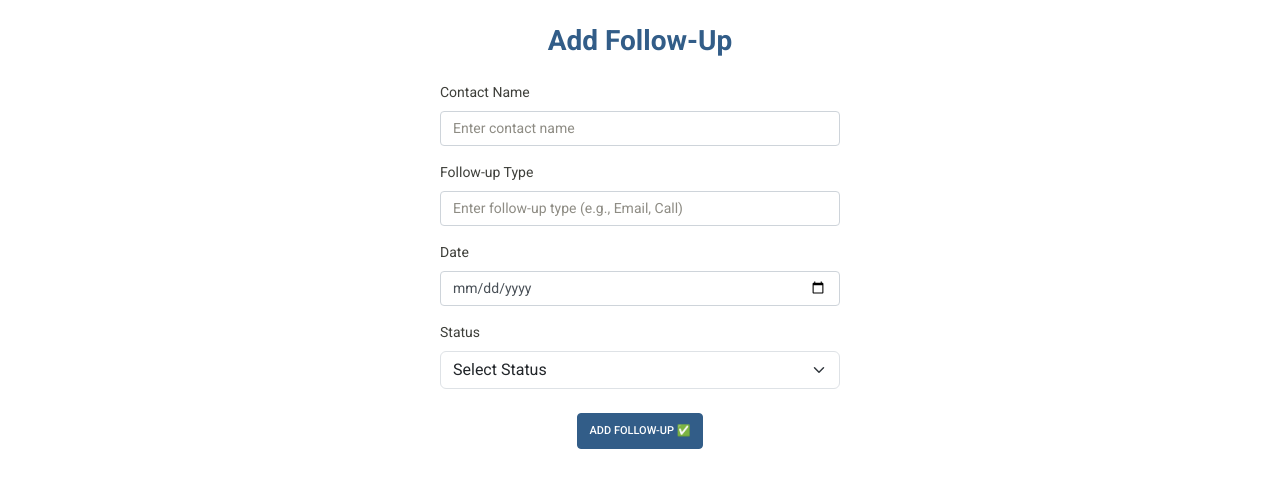
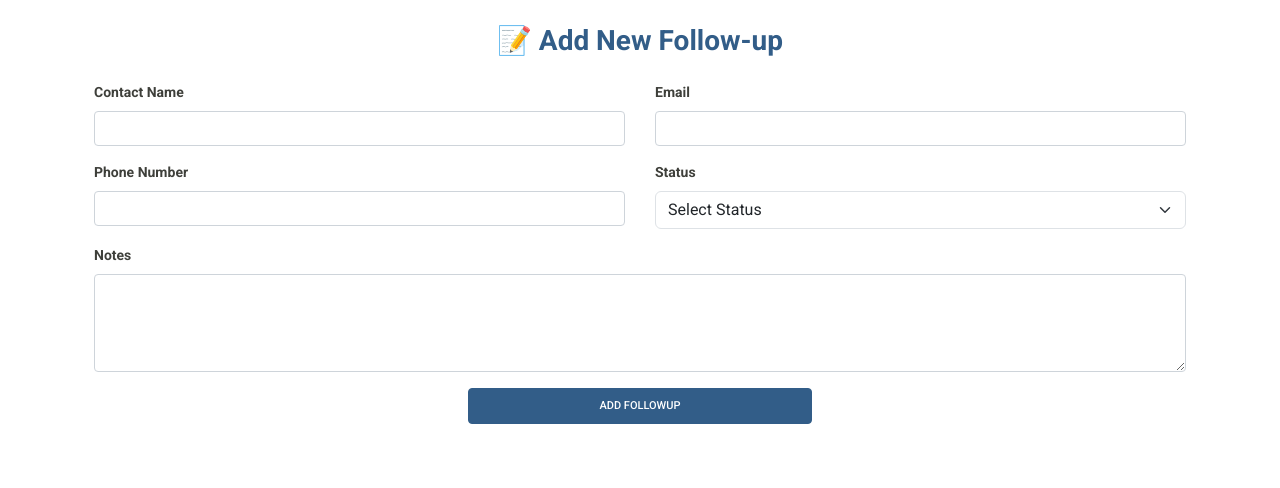
Before and after one commit to SalnaMohanan/crm-project, a React (Vite) app: page /followup-add in a window 1280 px wide. Shown: the top 488 px of the page. Built offline with nearby package versions, Linux system fonts and the light colour scheme.

Commit message:
verstionv4

```diff
--- a/src/App.jsx
+++ b/src/App.jsx
@@ -58,7 +58,9 @@ function App() {
   <Route path='/lead-view/:id' element={<Leadview/>}/>
   <Route path='/lead-edit/:id' element={<Leadedit/>}/>
 {/* followup */}
-<Route path='/follow-up' element={<Followup/>}/>
+<Route path="/follow-up" element={<Followup insidemanager={true} />} />
+<Route path="/user-follow-up" element={<Followup insidemanager={false} />} />
+
 <Route path='/followup-add' element={<Addfollowp/>}/>
 <Route path='/followup-view' element={<Viewfollowup/>}/>
 {/* customer */}
--- a/src/commponents/Sidebar.jsx
+++ b/src/commponents/Sidebar.jsx
@@ -23,10 +23,10 @@ const Sidebar = () => {
           📋 Leads
         </Link>
         {/* Uncomment these when needed */}
-         <Link to="/follow-up" className="text-light fw-semibold my-2 text-decoration-none">
+         <Link to={role === "manager" ? "/follow-up" : "/user-follow-up"} className="text-light fw-semibold my-2 text-decoration-none">
           🔄 Follow-up
         </Link>
-        <Link to="/customer" className="text-light fw-semibold my-2 text-decoration-none">
+        <Link to={role === "manager" ? "/customer" : "/user-customer"} className="text-light fw-semibold my-2 text-decoration-none">
           👤 Customers
         </Link>
       </nav>
--- a/src/commponents/followup/Addfollowp.jsx
+++ b/src/commponents/followup/Addfollowp.jsx
@@ -1,112 +1,198 @@
 import React, { useState } from "react";
-import { Container, Form, Button } from "react-bootstrap";
+import { Form, Button, Container, Row, Col } from "react-bootstrap";
 import { useNavigate } from "react-router-dom";
 
-const FollowupAdd = () => {
+const Followadd = () => {
   const navigate = useNavigate();
 
   const [followupData, setFollowupData] = useState({
     contactname: "",
-    type: "",
-    date: "",
+    email: "",
+    phone: "",
+   date:"",
     status: "",
+    notes: ""
   });
 
   const [errors, setErrors] = useState({});
 
+  // Handle Input Change
   const handleChange = (e) => {
-    const { name, value } = e.target;
-    setFollowupData({ ...followupData, [name]: value });
+    const { contactname, value } = e.target;
+    setLeadData({ ...followupData, [contactname]: value });
+    setErrors({ ...errors, [contactname]: "" });
   };
+
+
 
   const validateForm = () => {
     let newErrors = {};
-    if (!followupData.contactname.trim()) newErrors.contactname = "Contact Name is required.";
-    if (!followupData.type.trim()) newErrors.type = "Follow-up Type is required.";
-    if (!followupData.date) newErrors.date = "Date is required.";
-    if (!followupData.status) newErrors.status = "Status is required.";
+    const emailRegex = /^[^\s@]+@[^\s@]+\.[^\s@]+$/;
+    const phoneRegex = /^[0-9]{10}$/;
+    const dateRegex = /^\d{4}-\d{2}-\d{2}$/; // Basic date format validation (YYYY-MM-DD)
+
+    // Contact name validation
+    if (!followupData.contactname.trim()) newErrors.contactname = "Contact Name is required!";
+
+    // Email validation
+    if (!followupData.email.trim() || !emailRegex.test(followupData.email))
+      newErrors.email = "Valid Email is required!";
+
+    // Phone number validation
+    if (!followupData.phone.trim() || !phoneRegex.test(followupData.phone))
+      newErrors.phone = "Valid 10-digit Phone Number is required!";
+
+    // Status validation
+    if (!followupData.status) newErrors.status = "Status selection is required!";
+
+    // Notes validation
+    if (!followupData.notes.trim()) newErrors.notes = "Notes are required!";
+
+    // Date validation (Check if the date is in the correct format and not empty)
+    if (!followupData.date.trim()) {
+      newErrors.date = "Follow-up date is required!";
+    } else if (!dateRegex.test(followupData.date)) {
+      newErrors.date = "Invalid date format. Use YYYY-MM-DD.";
+    } else if (new Date(followupData.date) < new Date()) {
+      newErrors.date = "Follow-up date must be a future date.";
+    }
 
     setErrors(newErrors);
     return Object.keys(newErrors).length === 0;
   };
 
+
+  // Handle Form Submission
   const handleSubmit = (e) => {
     e.preventDefault();
     if (validateForm()) {
-      alert("Follow-up Added Successfully ✅");
-      console.log("Added Follow-up:", followupData);
-      navigate("/follow-up");
+      console.log("Follow-up Data Submitted:", followupData);
+      alert("Follow-up details added successfully!");
+
+      // Reset form
+      setFollowupData({
+        contactname: "",
+    email: "",
+    phone: "",
+   date:"",
+    status: "",
+    notes: "",
+      });
+
+      navigate("/followup");
     }
   };
 
   return (
-    <Container className="p-4 d-flex justify-content-center">
-      <div style={{ width: "400px" }}>
-        <h2 className="text-center mb-4 text-primary fw-bold">Add Follow-Up</h2>
-
+    <Container className="p-4">
+      <h2 className="text-center mb-4 text-primary fw-bold">📝 Add New Follow-up</h2>
       <Form onSubmit={handleSubmit}>
-          <Form.Group className="mb-3">
-            <Form.Label>Contact Name</Form.Label>
+        {/* Name & Email */}
+        <Row className="mb-3">
+          <Col md={6}>
+            <Form.Group>
+              <Form.Label className="fw-bold">Contact Name</Form.Label>
               <Form.Control
                 type="text"
                 name="contactname"
                 value={followupData.contactname}
                 onChange={handleChange}
-              placeholder="Enter contact name"
                 isInvalid={!!errors.contactname}
+                required
               />
               <Form.Control.Feedback type="invalid">{errors.contactname}</Form.Control.Feedback>
             </Form.Group>
+          </Col>
+          <Col md={6}>
+            <Form.Group>
+              <Form.Label className="fw-bold">Email</Form.Label>
+              <Form.Control
+                type="email"
+                name="email"
+                value={followupData.email}
+                onChange={handleChange}
+                isInvalid={!!errors.email}
+                required
+              />
+              <Form.Control.Feedback type="invalid">{errors.email}</Form.Control.Feedback>
+            </Form.Group>
+          </Col>
+        </Row>
 
-          <Form.Group className="mb-3">
-            <Form.Label>Follow-up Type</Form.Label>
+        {/* Phone & Source */}
+        <Row className="mb-3">
+          <Col md={6}>
+            <Form.Group>
+              <Form.Label className="fw-bold">Phone Number</Form.Label>
               <Form.Control
                 type="text"
-              name="type"
-              value={followupData.type}
+                name="phone"
+                value={followupData.phone}
                 onChange={handleChange}
-              placeholder="Enter follow-up type (e.g., Email, Call)"
-              isInvalid={!!errors.type}
+                isInvalid={!!errors.phone}
+                required
               />
-            <Form.Control.Feedback type="invalid">{errors.type}</Form.Control.Feedback>
+              <Form.Control.Feedback type="invalid">{errors.phone}</Form.Control.Feedback>
             </Form.Group>
+          </Col>
 
-          <Form.Group className="mb-3">
-            <Form.Label>Date</Form.Label>
-            <Form.Control
-              type="date"
-              name="date"
-              value={followupData.date}
-              onChange={handleChange}
-              isInvalid={!!errors.date}
-            />
-            <Form.Control.Feedback type="invalid">{errors.date}</Form.Control.Feedback>
-          </Form.Group>
-
-          <Form.Group className="mb-3">
-            <Form.Label>Status</Form.Label>
+          <Col md={6}>
+            <Form.Group>
+              <Form.Label className="fw-bold">Status</Form.Label>
               <Form.Select
                 name="status"
                 value={followupData.status}
                 onChange={handleChange}
                 isInvalid={!!errors.status}
+                required
               >
                 <option value="">Select Status</option>
-              <option value="Pending">Pending</option>
-              <option value="Completed">Completed</option>
+                <option value="New">New</option>
+                <option value="Contacted">Contacted</option>
+                <option value="Qualified">Qualified</option>
+                <option value="Converted">Converted</option>
+                <option value="Lost">Lost</option>
               </Form.Select>
               <Form.Control.Feedback type="invalid">{errors.status}</Form.Control.Feedback>
             </Form.Group>
+          </Col>
 
-          <div className="text-center mt-4">
-            <Button variant="primary" type="submit">
-              Add Follow-Up ✅
+        </Row>
+
+
+
+
+
+        {/* Notes */}
+        <Row className="mb-3">
+          <Col>
+            <Form.Group>
+              <Form.Label className="fw-bold">Notes</Form.Label>
+              <Form.Control
+                as="textarea"
+                rows={4}
+                name="notes"
+                value={followupData.notes}
+                onChange={handleChange}
+                isInvalid={!!errors.notes}
+                required
+              />
+              <Form.Control.Feedback type="invalid">{errors.notes}</Form.Control.Feedback>
+            </Form.Group>
+          </Col>
+        </Row>
+
+        {/* Centered Submit Button */}
+        <Row className="d-flex justify-content-center mt-3">
+          <Col md={4}>
+            <Button variant="primary" type="submit" className="w-100">
+              Add followup
             </Button>
-          </div>
+          </Col>
+        </Row>
       </Form>
-      </div>
     </Container>
   );
 };
 
-export default FollowupAdd;
+export default Followadd;
--- a/src/pages/Followup.jsx
+++ b/src/pages/Followup.jsx
@@ -2,7 +2,7 @@ import React from "react";
 import { Container, Table, Button } from "react-bootstrap";
 import { Link } from "react-router-dom";
 
-const Followup = () => {
+const Followup = ({insidemanager}) => {
   const followup = [
     { contactname: "abc", type: "Email", Date: "2025-03-10", status: "Pending" },
     { contactname: "xyz", type: "Phone Call", Date: "2025-03-15", status: "Completed" },
@@ -12,7 +12,8 @@ const Followup = () => {
     <Container className="p-4">
       <h1 className="text-center mb-4 text-primary fw-bold">Follow-Up</h1>
 
-      {/* Add New Follow-up Button */}
+      {/* Show "Add New Follow-up" button only if user is a salesperson */}
+      {!insidemanager && (
         <div className="text-end">
           <Link to="/followup-add">
             <Button className="btn btn-success mb-3" style={{ width: "200px" }}>
@@ -20,8 +21,10 @@ const Followup = () => {
             </Button>
           </Link>
         </div>
+      )}
 
-      {/* Follow-up Table */}
+      {/* Show Follow-up Table only if `insidemanager` is true */}
+
         <Table striped bordered hover responsive className="text-center shadow-sm bg-white rounded">
           <thead className="bg-dark text-white">
             <tr>
@@ -52,6 +55,7 @@ const Followup = () => {
             ))}
           </tbody>
         </Table>
+
     </Container>
   );
 };
```
Lines whose indentation alone changed are shown as unchanged.
